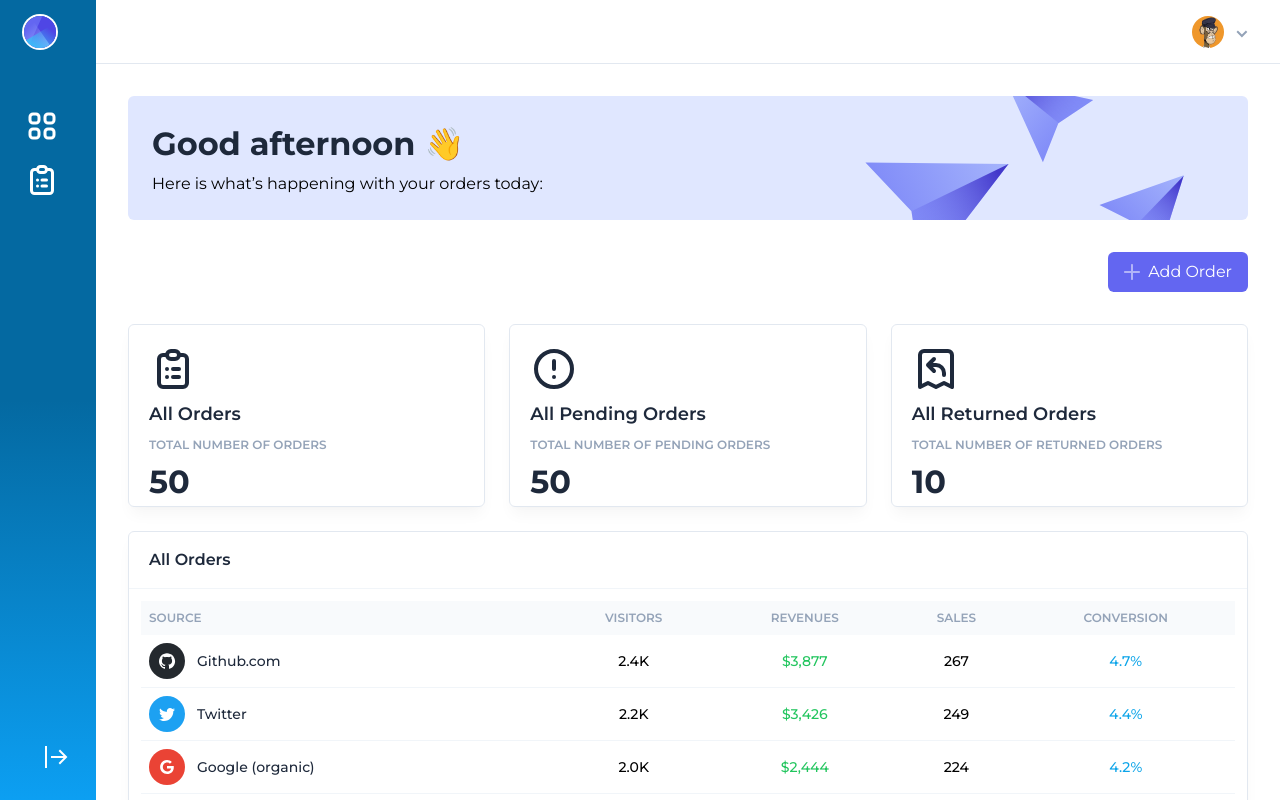
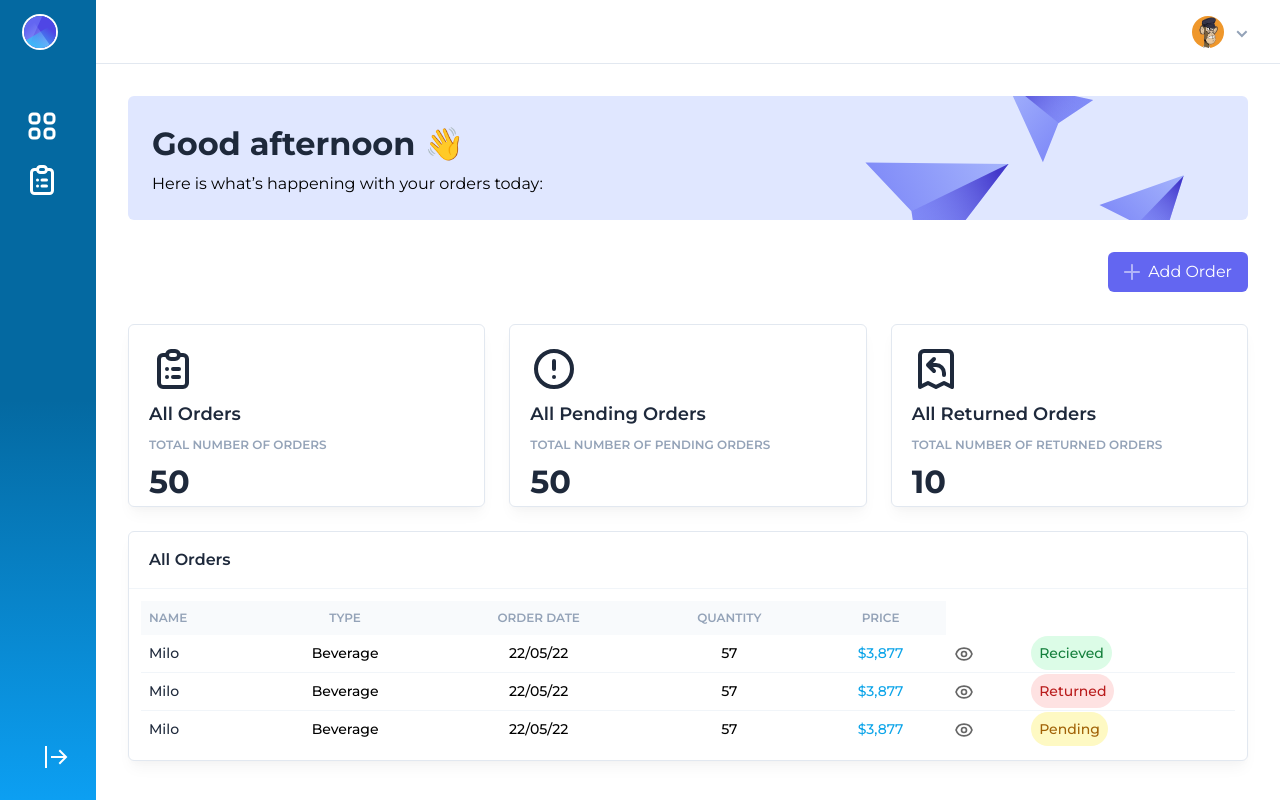
Before and after one commit to mendsalbert/schain, a Next.js app: page /dashboard/customer in a window 1280 px wide. Built offline with nearby package versions, Linux system fonts and the light colour scheme.

Commit message:
schain ui

```diff
--- a/components/Modal.tsx
+++ b/components/Modal.tsx
@@ -6,7 +6,7 @@ export default function Modal({ open, onClose, children }) {
     <Transition appear show={open} as={Fragment}>
       <Dialog
         as="div"
-        className="fixed inset-0 z-10 overflow-y-auto"
+        className="fixed inset-0 z-50 overflow-y-auto"
         onClose={onClose}
       >
         <div className="min-h-screen mr-4 px-4 text-center ">
--- a/components/OrderModal.tsx
+++ b/components/OrderModal.tsx
@@ -11,7 +11,7 @@ const OrderModal = (props) => {
 
   return (
     <div className="p-5 font-Montserrat overflow-auto">
-      <p className="text-center text-gray-500 text-lg">Add a donation(ETH)</p>
+      <p className="text-center text-gray-500 text-lg">Add Order</p>
       <div className="py-3 space-y-3">
         <input
           type="text"
--- a/components/adminPartials/dashboard/Orders.jsx
+++ b/components/adminPartials/dashboard/Orders.jsx
@@ -1,3 +1,4 @@
+import { EyeIcon } from "@heroicons/react/outline";
 import React from "react";
 
 function Orders() {
@@ -14,19 +15,19 @@ function Orders() {
             <thead className="text-xs uppercase text-slate-400 bg-slate-50 rounded-sm">
               <tr>
                 <th className="p-2">
-                  <div className="font-semibold text-left">Source</div>
+                  <div className="font-semibold text-left">Name</div>
                 </th>
                 <th className="p-2">
-                  <div className="font-semibold text-center">Visitors</div>
+                  <div className="font-semibold text-center">Type</div>
                 </th>
                 <th className="p-2">
-                  <div className="font-semibold text-center">Revenues</div>
+                  <div className="font-semibold text-center">Order date</div>
                 </th>
                 <th className="p-2">
-                  <div className="font-semibold text-center">Sales</div>
+                  <div className="font-semibold text-center">Quantity</div>
                 </th>
                 <th className="p-2">
-                  <div className="font-semibold text-center">Conversion</div>
+                  <div className="font-semibold text-center">Price</div>
                 </th>
               </tr>
             </thead>
@@ -36,163 +37,88 @@ function Orders() {
               <tr>
                 <td className="p-2">
                   <div className="flex items-center">
-                    <svg
-                      className="shrink-0 mr-2 sm:mr-3"
-                      width="36"
-                      height="36"
-                      viewBox="0 0 36 36"
-                    >
-                      <circle fill="#24292E" cx="18" cy="18" r="18" />
-                      <path
-                        d="M18 10.2c-4.4 0-8 3.6-8 8 0 3.5 2.3 6.5 5.5 7.6.4.1.5-.2.5-.4V24c-2.2.5-2.7-1-2.7-1-.4-.9-.9-1.2-.9-1.2-.7-.5.1-.5.1-.5.8.1 1.2.8 1.2.8.7 1.3 1.9.9 2.3.7.1-.5.3-.9.5-1.1-1.8-.2-3.6-.9-3.6-4 0-.9.3-1.6.8-2.1-.1-.2-.4-1 .1-2.1 0 0 .7-.2 2.2.8.6-.2 1.3-.3 2-.3s1.4.1 2 .3c1.5-1 2.2-.8 2.2-.8.4 1.1.2 1.9.1 2.1.5.6.8 1.3.8 2.1 0 3.1-1.9 3.7-3.7 3.9.3.4.6.9.6 1.6v2.2c0 .2.1.5.6.4 3.2-1.1 5.5-4.1 5.5-7.6-.1-4.4-3.7-8-8.1-8z"
-                        fill="#FFF"
-                      />
-                    </svg>
-                    <div className="text-slate-800">Github.com</div>
+                    <div className="text-slate-800">Milo</div>
                   </div>
                 </td>
                 <td className="p-2">
-                  <div className="text-center">2.4K</div>
+                  <div className="text-center">Beverage</div>
                 </td>
                 <td className="p-2">
-                  <div className="text-center text-green-500">$3,877</div>
+                  <div className="text-center ">22/05/22</div>
                 </td>
                 <td className="p-2">
-                  <div className="text-center">267</div>
+                  <div className="text-center">57</div>
                 </td>
                 <td className="p-2">
-                  <div className="text-center text-sky-500">4.7%</div>
+                  <div className="text-center text-sky-500">$3,877</div>
+                </td>
+                <td className="p-2">
+                  <div className="text-center text-sky-500">
+                    <EyeIcon className="h-5 text-gray-600" />
+                  </div>
+                </td>
+                <td className="p-2">
+                  <span className=" px-2 py-2 rounded-full text-green-700 bg-green-100">
+                    Recieved
+                  </span>
                 </td>
               </tr>
-              {/* Row */}
               <tr>
                 <td className="p-2">
                   <div className="flex items-center">
-                    <svg
-                      className="shrink-0 mr-2 sm:mr-3"
-                      width="36"
-                      height="36"
-                      viewBox="0 0 36 36"
-                    >
-                      <circle fill="#1DA1F2" cx="18" cy="18" r="18" />
-                      <path
-                        d="M26 13.5c-.6.3-1.2.4-1.9.5.7-.4 1.2-1 1.4-1.8-.6.4-1.3.6-2.1.8-.6-.6-1.5-1-2.4-1-1.7 0-3.2 1.5-3.2 3.3 0 .3 0 .5.1.7-2.7-.1-5.2-1.4-6.8-3.4-.3.5-.4 1-.4 1.7 0 1.1.6 2.1 1.5 2.7-.5 0-1-.2-1.5-.4 0 1.6 1.1 2.9 2.6 3.2-.3.1-.6.1-.9.1-.2 0-.4 0-.6-.1.4 1.3 1.6 2.3 3.1 2.3-1.1.9-2.5 1.4-4.1 1.4H10c1.5.9 3.2 1.5 5 1.5 6 0 9.3-5 9.3-9.3v-.4c.7-.5 1.3-1.1 1.7-1.8z"
-                        fill="#FFF"
-                        fillRule="nonzero"
-                      />
-                    </svg>
-                    <div className="text-slate-800">Twitter</div>
+                    <div className="text-slate-800">Milo</div>
                   </div>
                 </td>
                 <td className="p-2">
-                  <div className="text-center">2.2K</div>
+                  <div className="text-center">Beverage</div>
                 </td>
                 <td className="p-2">
-                  <div className="text-center text-green-500">$3,426</div>
+                  <div className="text-center ">22/05/22</div>
                 </td>
                 <td className="p-2">
-                  <div className="text-center">249</div>
+                  <div className="text-center">57</div>
                 </td>
                 <td className="p-2">
-                  <div className="text-center text-sky-500">4.4%</div>
+                  <div className="text-center text-sky-500">$3,877</div>
+                </td>
+                <td className="p-2">
+                  <div className="text-center text-sky-500">
+                    <EyeIcon className="h-5 text-gray-600" />
+                  </div>
+                </td>
+                <td className="p-2">
+                  <span className=" px-2 py-2 rounded-full text-red-700 bg-red-100">
+                    Returned{" "}
+                  </span>
                 </td>
               </tr>
-              {/* Row */}
               <tr>
                 <td className="p-2">
                   <div className="flex items-center">
-                    <svg
-                      className="shrink-0 mr-2 sm:mr-3"
-                      width="36"
-                      height="36"
-                      viewBox="0 0 36 36"
-                    >
-                      <circle fill="#EA4335" cx="18" cy="18" r="18" />
-                      <path
-                        d="M18 17v2.4h4.1c-.2 1-1.2 3-4 3-2.4 0-4.3-2-4.3-4.4 0-2.4 2-4.4 4.3-4.4 1.4 0 2.3.6 2.8 1.1l1.9-1.8C21.6 11.7 20 11 18.1 11c-3.9 0-7 3.1-7 7s3.1 7 7 7c4 0 6.7-2.8 6.7-6.8 0-.5 0-.8-.1-1.2H18z"
-                        fill="#FFF"
-                        fillRule="nonzero"
-                      />
-                    </svg>
-                    <div className="text-slate-800">Google (organic)</div>
+                    <div className="text-slate-800">Milo</div>
                   </div>
                 </td>
                 <td className="p-2">
-                  <div className="text-center">2.0K</div>
+                  <div className="text-center">Beverage</div>
                 </td>
                 <td className="p-2">
-                  <div className="text-center text-green-500">$2,444</div>
+                  <div className="text-center ">22/05/22</div>
                 </td>
                 <td className="p-2">
-                  <div className="text-center">224</div>
+                  <div className="text-center">57</div>
                 </td>
                 <td className="p-2">
-                  <div className="text-center text-sky-500">4.2%</div>
+                  <div className="text-center text-sky-500">$3,877</div>
                 </td>
-              </tr>
-              {/* Row */}
-              <tr>
                 <td className="p-2">
-                  <div className="flex items-center">
-                    <svg
-                      className="shrink-0 mr-2 sm:mr-3"
-                      width="36"
-                      height="36"
-                      viewBox="0 0 36 36"
-                    >
-                      <circle fill="#4BC9FF" cx="18" cy="18" r="18" />
-                      <path
-                        d="M26 14.3c-.1 1.6-1.2 3.7-3.3 6.4-2.2 2.8-4 4.2-5.5 4.2-.9 0-1.7-.9-2.4-2.6C14 19.9 13.4 15 12 15c-.1 0-.5.3-1.2.8l-.8-1c.8-.7 3.5-3.4 4.7-3.5 1.2-.1 2 .7 2.3 2.5.3 2 .8 6.1 1.8 6.1.9 0 2.5-3.4 2.6-4 .1-.9-.3-1.9-2.3-1.1.8-2.6 2.3-3.8 4.5-3.8 1.7.1 2.5 1.2 2.4 3.3z"
-                        fill="#FFF"
-                        fillRule="nonzero"
-                      />
-                    </svg>
-                    <div className="text-slate-800">Vimeo.com</div>
+                  <div className="text-center text-sky-500">
+                    <EyeIcon className="h-5 text-gray-600" />
                   </div>
                 </td>
                 <td className="p-2">
-                  <div className="text-center">1.9K</div>
-                </td>
-                <td className="p-2">
-                  <div className="text-center text-green-500">$2,236</div>
-                </td>
-                <td className="p-2">
-                  <div className="text-center">220</div>
-                </td>
-                <td className="p-2">
-                  <div className="text-center text-sky-500">4.2%</div>
-                </td>
-              </tr>
-              {/* Row */}
-              <tr>
-                <td className="p-2">
-                  <div className="flex items-center">
-                    <svg
-                      className="shrink-0 mr-2 sm:mr-3"
-                      width="36"
-                      height="36"
-                      viewBox="0 0 36 36"
-                    >
-                      <circle fill="#0E2439" cx="18" cy="18" r="18" />
-                      <path
-                        d="M14.232 12.818V23H11.77V12.818h2.46zM15.772 23V12.818h2.462v4.087h4.012v-4.087h2.456V23h-2.456v-4.092h-4.012V23h-2.461z"
-                        fill="#E6ECF4"
-                      />
-                    </svg>
-                    <div className="text-slate-800">Indiehackers.com</div>
-                  </div>
-                </td>
-                <td className="p-2">
-                  <div className="text-center">1.7K</div>
-                </td>
-                <td className="p-2">
-                  <div className="text-center text-green-500">$2,034</div>
-                </td>
-                <td className="p-2">
-                  <div className="text-center">204</div>
-                </td>
-                <td className="p-2">
-                  <div className="text-center text-sky-500">3.9%</div>
+                  <span className=" px-2 py-2 rounded-full text-yellow-700 bg-yellow-100">
+                    Pending{" "}
+                  </span>
                 </td>
               </tr>
             </tbody>
```
